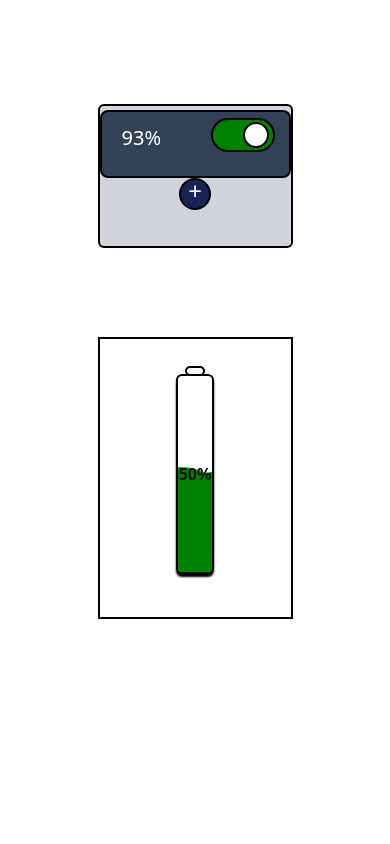
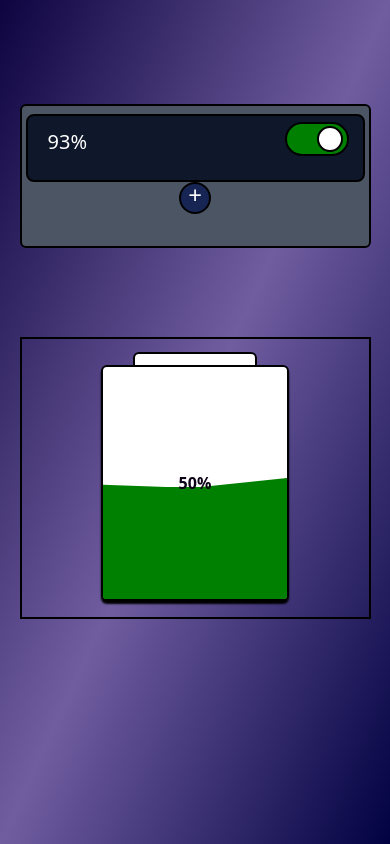
Before and after one commit to ShreeramNew/Battery-Status, a React (Create React App) app: page / in a window 390 px wide. Built offline with nearby package versions, Linux system fonts and the light colour scheme.

Commit message:
added media queries

```diff
--- a/src/App.js
+++ b/src/App.js
@@ -1,7 +1,7 @@
 import { useContext } from "react";
 import Alarm from "./components/SetAlarm";
 import Home from "./components/Home";
-import ShowSavedAlarm from "./components/ShowSavedAlarm";
+import ShowSavedAlarm from "./components/ShowSavedAlarm/ShowSavedAlarm";
 import { dataContext } from "./contexts/DataController";
 import OnOffSwitch from "./components/OnOffSwitch"
 
--- a/src/components/BatteryAnimation/BatteryAnimation.js
+++ b/src/components/BatteryAnimation/BatteryAnimation.js
@@ -1,20 +1,27 @@
-import React from "react";
+import React, { useEffect } from "react";
 import "../BatteryAnimation/animeStyle.css";
+import chargingIcon from "../../images/Charging.png";
 export default function BatteryAnimation(props) {
+   useEffect(() => {
+      document.querySelector(".charging").style.visibility = props.isCharging
+         ? "visible"
+         : "hidden"
+         ;
+   }, [props.isCharging]);
    let style = {
       height: `${parseInt(props.charge)}%`,
    };
    return (
       <div className="container all-center">
-         <div className="battery all-center black-border">
+         <div className="battery all-center black-border z-10">
             <h1 id="charge-title">{parseInt(props.charge)}%</h1>
+            <img src={chargingIcon} className="charging" alt="charging" />
             <div className="charge charge1" style={style}></div>
             <div className="charge charge2" style={style}></div>
             <div className="charge charge3" style={style}></div>
          </div>
          <div className="top black-border"></div>
          <div className="shadow"></div>
-
       </div>
    );
 }
--- a/src/components/BatteryAnimation/animeStyle.css
+++ b/src/components/BatteryAnimation/animeStyle.css
@@ -3,6 +3,7 @@
    height: 200px;
    position: relative;
    margin-top: 30px;
+
 }
 .battery {
    width: 20%;
@@ -25,7 +26,7 @@
 
 #charge-title {
    z-index: 1;
-   color: rgb(7, 22, 2);
+   color: rgb(12, 4, 23);
    font-weight: bold;
 }
 .top {
@@ -42,7 +43,7 @@
    width: 200%;
    height: 20%;
    position: absolute;
-   bottom: 0px;
+   bottom: -5px;
    transition: all 2s;
 }
 .charge1 {
@@ -53,11 +54,24 @@
 }
 .charge3 {
    left:-50px;
-   animation: float3 15s infinite linear alternate;
+   /* animation: float3 1s infinite linear alternate; */
+   /* background-color: red; */
    border: 2px ;
-   border-radius:50%;
-   bottom: 4%;
-   width: 300%;
+   /* border-radius:10px; */
+   bottom: -4px;
+   /* width: 100%; */
+   left: -5%;
+   /* transform:rotate(15deg); */
+
+}
+.charging{
+    height: 40px;
+    width: 40px;
+    z-index: 1;
+    position: absolute;
+    bottom:10%;
+    visibility: hidden;
+
 }
 @keyframes float1 {
    0% {
@@ -83,15 +97,29 @@
 }
 @keyframes float3 {
     0% {
-       transform: rotate(3deg);
+       transform: rotate(23deg);
     }
-    25% {
-        transform: rotate(-4deg);
-     }
     50% {
-       transform: rotate(-5deg);
+       transform: rotate(26deg);
     }
     100% {
-       transform: rotate(5deg);
+       transform: rotate(-26deg);
     }
  }
+ @media only screen and (max-width: 700px) {
+   .container {
+      width: 90%;
+      height: 100%;
+      margin: 0;
+   }
+   .battery{
+      height: 85%;
+      width: 60%;
+   }
+   .top{
+      top:13px;
+      width: 40%;
+      height: 20px;
+   }
+
+}
--- a/src/components/EachSavedAlarm.js
+++ b/src/components/EachSavedAlarm.js
@@ -44,7 +44,7 @@ export default function EachSavedAlarm(props) {
    return (
       <div
          onClick={handleClick}
-         className={`w-full bg-slate-700 border-2 border-black flex relative items-center rounded-lg mt-1`}
+         className={`w-full bg-slate-900 border-2 border-black flex relative items-center rounded-lg mt-1`}
          style={{"height":`${height}vh`}}
       >
          <div className="ml-5 mt-2 text-xl text-white absolute top-1">{props.percentage}%</div>
--- a/src/components/Home.js
+++ b/src/components/Home.js
@@ -1,8 +1,7 @@
 import React, { useEffect, useState } from "react";
-
+import "../responsive.css"
 import BatteryAnimation from "./BatteryAnimation/BatteryAnimation";
 export default function Home() {
-   const [batteryStatus, setBatteryStatus] = useState(null);
    const [batteryIsCharging, setBatteryIsCharging] = useState(false);
    const [batteryLevel, setBatteryLevel] = useState(50);
    let playingAudios = [];
@@ -13,6 +12,7 @@ export default function Home() {
       setBatteryIsCharging(battery.charging);
       setBatteryLevel(battery.level * 100);
 
+      console.log(battery.chargingTime/60);
       //Determine wether battery is charging or not
       battery.addEventListener("chargingchange", () => {
          setBatteryIsCharging(battery.charging);
@@ -28,9 +28,6 @@ export default function Home() {
       fetchBatteryStatus();
    }, []);
 
-   useEffect(() => {
-      setBatteryStatus(batteryIsCharging ? "Charging" : "Not Charging");
-   }, [batteryIsCharging]);
 
    let pauseAllAudio = () => {
       //This will pause all previously playing audio and removes them from playingAudios array
@@ -77,9 +74,9 @@ export default function Home() {
 
    return (
       <>
-         <div className="flex justify-center items-center h-screen ">
-            <div className="flex mt-28 gap-x-10 flex-row justify-center align-middle w-1/2 h-1/3 border-2 border-black">
-                  <BatteryAnimation charge={batteryLevel} />
+         <div className="flex justify-center items-center h-screen bg-gradient-to-br from-blue-950  via-purple-100 via-10% to-blue-950 to-80% ggg" style={{background:'linear-gradient(to bottom right,rgb(13, 4, 64),rgb(112, 93, 160),rgb(1, 1, 65))'}}>
+            <div className="flex mt-28 gap-x-10 flex-row justify-center align-middle w-1/2 h-1/3 border-2 border-black" id="batteryAnimationContainer">
+                  <BatteryAnimation charge={batteryLevel} isCharging={batteryIsCharging} />
             </div>
             <button onClick={handleDummyButton} id="dummyButton" className=" hidden"></button>
          </div>
--- a/src/components/SetAlarm.js
+++ b/src/components/SetAlarm.js
@@ -4,6 +4,7 @@ import audio2 from "../audio/alarm-church-bell-18533.mp3";
 import audio3 from "../audio/attention_tone_sm30-96953.mp3";
 import audio4 from "../audio/din-alarm-european-74887.mp3";
 import audio5 from "../audio/old-mechanic-alarm-clock-140410.mp3";
+import "../responsive.css"
 import { dataContext } from "../contexts/DataController";
 let playingAudios = [];
 
@@ -77,7 +78,7 @@ export default function Alarm() {
       ContextData.setShowSavedAlarm(true);
    };
    return (
-      <div className="absolute z-30 top-16 left-1/4 w-2/4 border-black border-2 flex">
+      <div className="absolute z-30 top-16 left-1/4 w-2/4 border-black border-2 flex setAlarmContainer">
          <div className="w-full">
             <div className=" flex h-14 bg-blue-400 p-2 w-full relative">
                <label htmlFor="percentage">Enter the battery Percentage:</label>
@@ -104,7 +105,7 @@ export default function Alarm() {
                   <option
                      value="custom-audio"
                      id="custom-audio"
-                     className=" text-white font-bold  focus:text-orange-900 "
+                     className=" text-white font-bold"
                   >
                      Choose from device
                   </option>
--- a/src/components/ShowSavedAlarm.js
+++ b/src/components/ShowSavedAlarm/ShowSavedAlarm.js
@@ -1,8 +1,9 @@
 import React, { useContext, useEffect, useState } from "react";
-import { dataContext } from "../contexts/DataController";
-import EachSavedAlarm from "./EachSavedAlarm";
-import defaultAlarm from "../audio/old-mechanic-alarm-clock-140410.mp3";
-import deleteIcon from "../images/deleteIcon.png";
+import { dataContext } from "../../contexts/DataController";
+import EachSavedAlarm from "../EachSavedAlarm";
+import defaultAlarm from "../../audio/old-mechanic-alarm-clock-140410.mp3";
+import deleteIcon from "../../images/deleteIcon.png"
+import "./ShowSavedAlarmStyle.css"
 
 export default function ShowSavedAlarm() {
    let ContextData = useContext(dataContext);
@@ -45,7 +46,7 @@ export default function ShowSavedAlarm() {
    useEffect(() => {}, [ContextData.reRender]);
 
    return (
-      <div className=" border-black border-2 h-fit min-h-36 max-h-36 mt-10 overflow-y-scroll w-2/4 absolute top-16 left-1/4 rounded-md bg-gray-300">
+      <div className=" border-black border-2 h-fit min-h-36 max-h-36 mt-10 overflow-y-scroll w-2/4 absolute top-16 left-1/4 rounded-md bg-gray-600 hide-scroll-bar p-1">
          {savedAlarms &&
             savedAlarms.map((SavedAlarm) => {
                return (
@@ -66,7 +67,7 @@ export default function ShowSavedAlarm() {
          {showClearAll && (
             <button
                onClick={handleClearAll}
-               className=" border-2 border-black  ml-2 mb-2 p-1 rounded-lg flex gap-2 hover:bg-red-500 hover:text-white"
+               className=" border-2 border-black  ml-2 mb-2 p-1 rounded-lg flex gap-2 hover:bg-red-500 text-white bg-gray-700"
             >
                Clear All <img className="w-6 h-6 rounded-full" alt="clear all" src={deleteIcon}></img>
             </button>
--- /dev/null
+++ b/src/components/ShowSavedAlarm/ShowSavedAlarmStyle.css
@@ -0,0 +1,9 @@
+.hide-scroll-bar::-webkit-scrollbar {
+   width: 0px;
+}
+@media only screen and (max-width: 700px) {
+  .hide-scroll-bar{
+    width: 90%;
+    left: 5%;
+  }
+ }
--- /dev/null
+++ b/src/responsive.css
@@ -0,0 +1,9 @@
+@media only screen and (max-width: 700px) {
+   .setAlarmContainer {
+      width: 90%;
+      left: 5%;
+   }
+   #batteryAnimationContainer {
+      width: 90%;
+   }
+}
```
Also changed, not shown: src/images/Charging.png (added).
